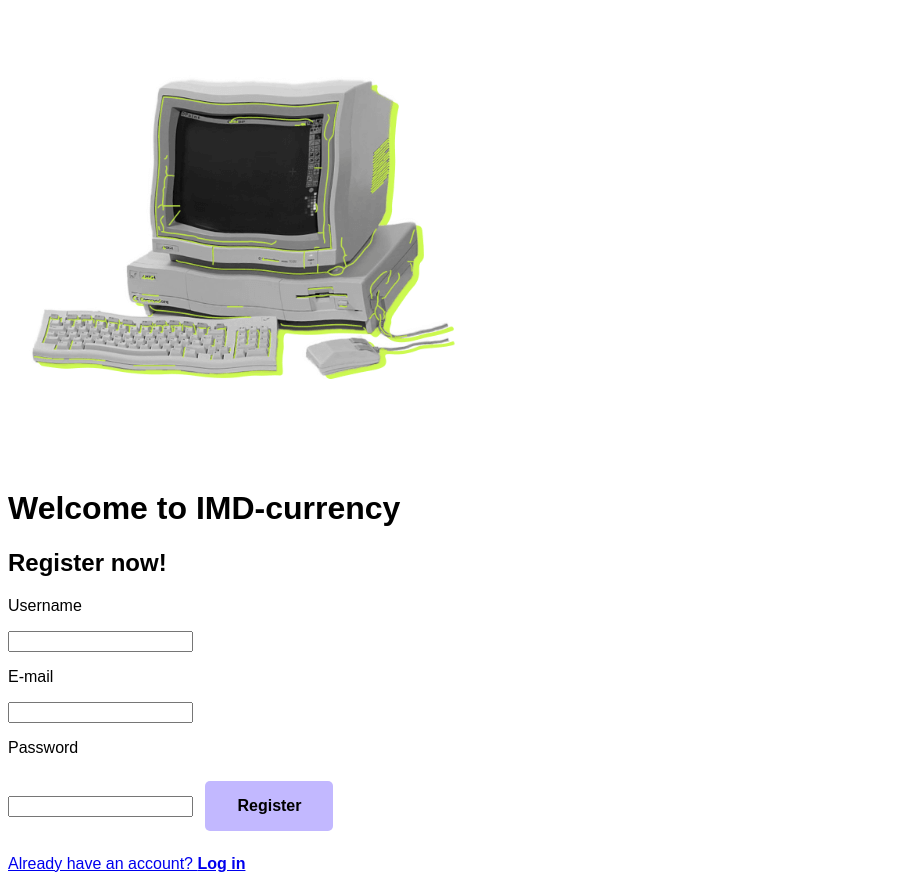
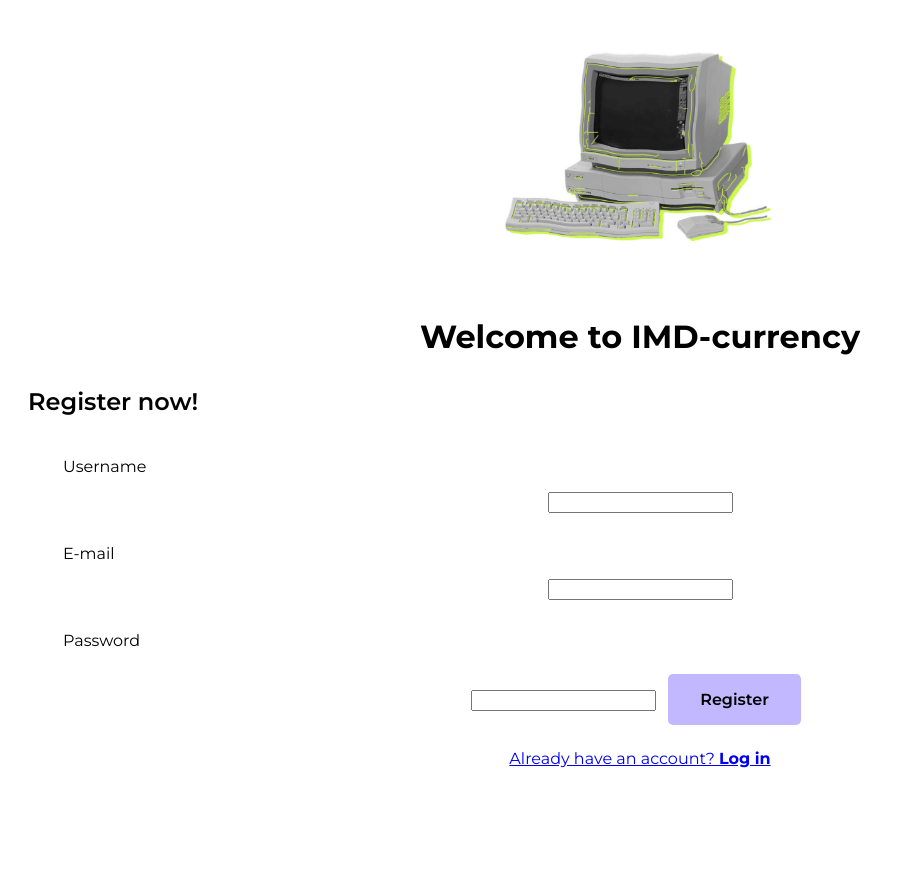
Before and after one commit to ArthurdeLophem/IMDcurrency, a website built with Vite: page register.html in a window 1280 px wide. Shown: the whole page, without its empty margins (0-916 px from the left). After the commit the page ends 800 px from the top, so only its background shows below. Built offline with nearby package versions, Linux system fonts and the light colour scheme.

Commit message:
feat: added font globally + scss login and register

```diff
--- a/sass/_global.scss
+++ b/sass/_global.scss
@@ -1,3 +1,7 @@
+@use "colors";
+@import 'https://fonts.googleapis.com/css2?family=Montserrat:ital,wght@0,100;0,200;0,300;0,400;0,500;0,600;0,700;0,800;0,900;1,100;1,200;1,300;1,400;1,500;1,600;1,700;1,800;1,900&display=swap';
+
+
 * {
     box-sizing: border-box;
   }
@@ -5,3 +9,70 @@
   body {
     font-family: 'Montserrat', sans-serif;
   }
+
+  /* login.html & register.html */
+
+  .home_banner{
+    width: 300px;
+    display: block;
+    margin-left: auto;
+    margin-right: auto;
+  }
+
+  .header{
+    text-align: center;
+  }
+
+  /* login.html */
+
+  .login-form{
+    text-align: center;
+    padding-top: 5px;
+  }
+
+  .login-form input{
+    margin-bottom: 20px;
+  }
+
+  .login-form p{
+    text-align: left;
+    margin-left: 55px;
+  }
+
+  .log-in{
+    text-align: left;
+    font-weight: 600;
+    margin-left: 20px;
+    padding-top: 10px;
+  }
+
+  /* register.html */
+
+  .register-form{
+    text-align: center;
+    padding-top: 5px;
+  }
+
+  .register-form input{
+    margin-bottom: 15px;
+  }
+
+  .register-form p{
+    text-align: left;
+    margin-left: 55px;
+  }
+
+  .register{
+    text-align: left;
+    font-weight: 600;
+    margin-left: 20px;
+    padding-top: 10px;
+  }
+
+  .GT-register{
+    text-align: center;
+  }
+
+  .GT-login{
+    text-align: center;
+  }
```
